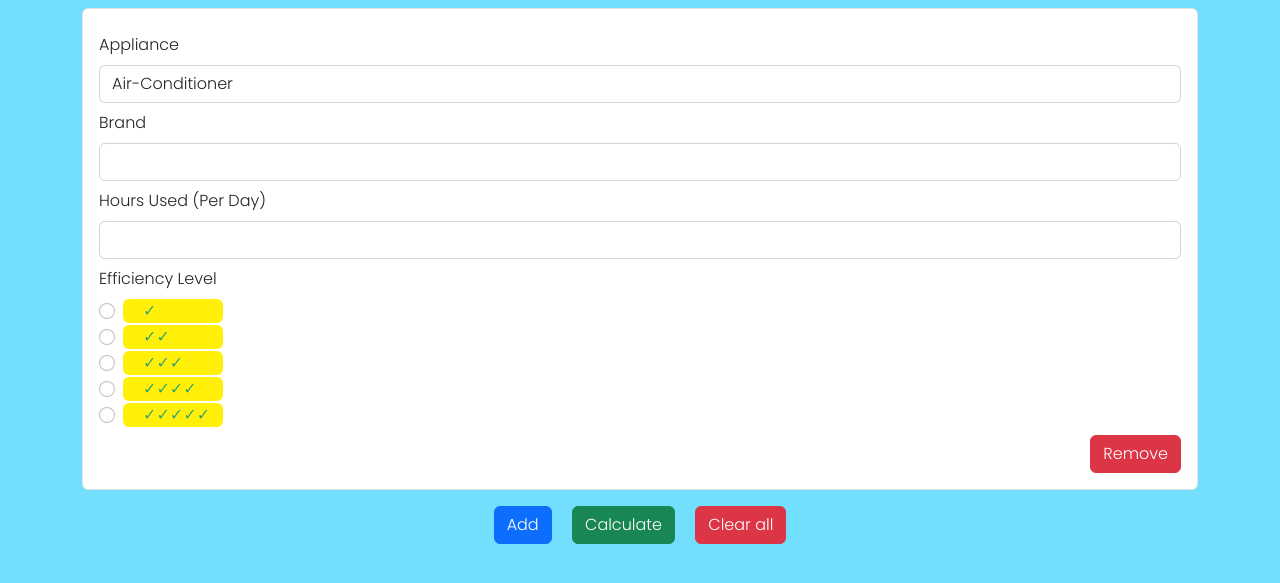
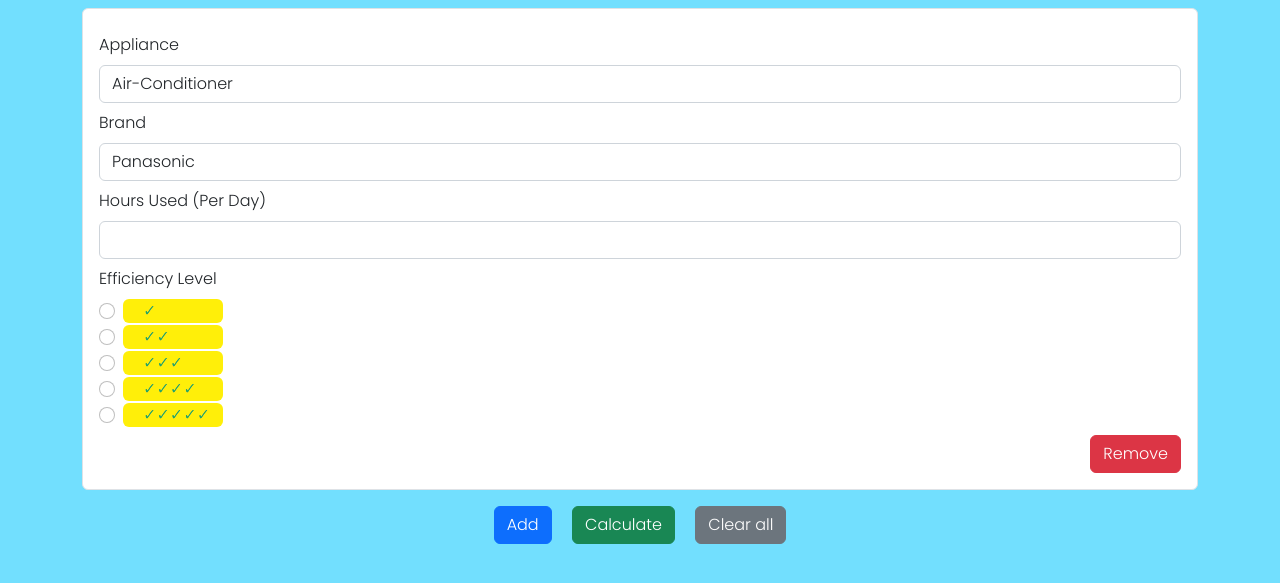
Before and after one commit to lgf2111/energy-calculator, a Flask app: page /calculator in a window 1280 px wide. Shown: the part 72-655 px from the top of the page. Run offline with Flask 2, Linux system fonts and the light colour scheme; lists and menus that the app fills with data are empty; some libraries are stand-ins or nearby versions.

Commit message:
update form

```diff
--- a/webapp/static/script/forms.js
+++ b/webapp/static/script/forms.js
@@ -25,6 +25,11 @@
     <div class="form-group my-2">
         <label for="brand-${i}" class="form-control-label">Brand</label>
         <select name="brand-${i}" id="brand-${i}" class="form-control brand" required>
+            <option value="Panasonic">Panasonic</option>
+            <option value="Electrolux">Electrolux</option>
+            <option value="Mitsubishi">Mitsubishi</option>
+            <option value="Samsung">Samsung</option>
+            <option value="Others">Others</option>
         </select>
     </div>
 
--- a/webapp/templates/calculator.html
+++ b/webapp/templates/calculator.html
@@ -9,7 +9,7 @@
             <div>
                 <button type="button" class="btn btn-primary mx-2" onclick="addForm()">Add</button>
                 <input type="submit" class="btn btn-success mx-2" value="Calculate" name="submit">
-                <button type="button" class="btn btn-danger mx-2" onclick="clearForm()">Clear all</button>
+                <button type="button" class="btn btn-secondary mx-2" onclick="clearForm()">Clear all</button>
             </div>
         </div>
     </form>
```
